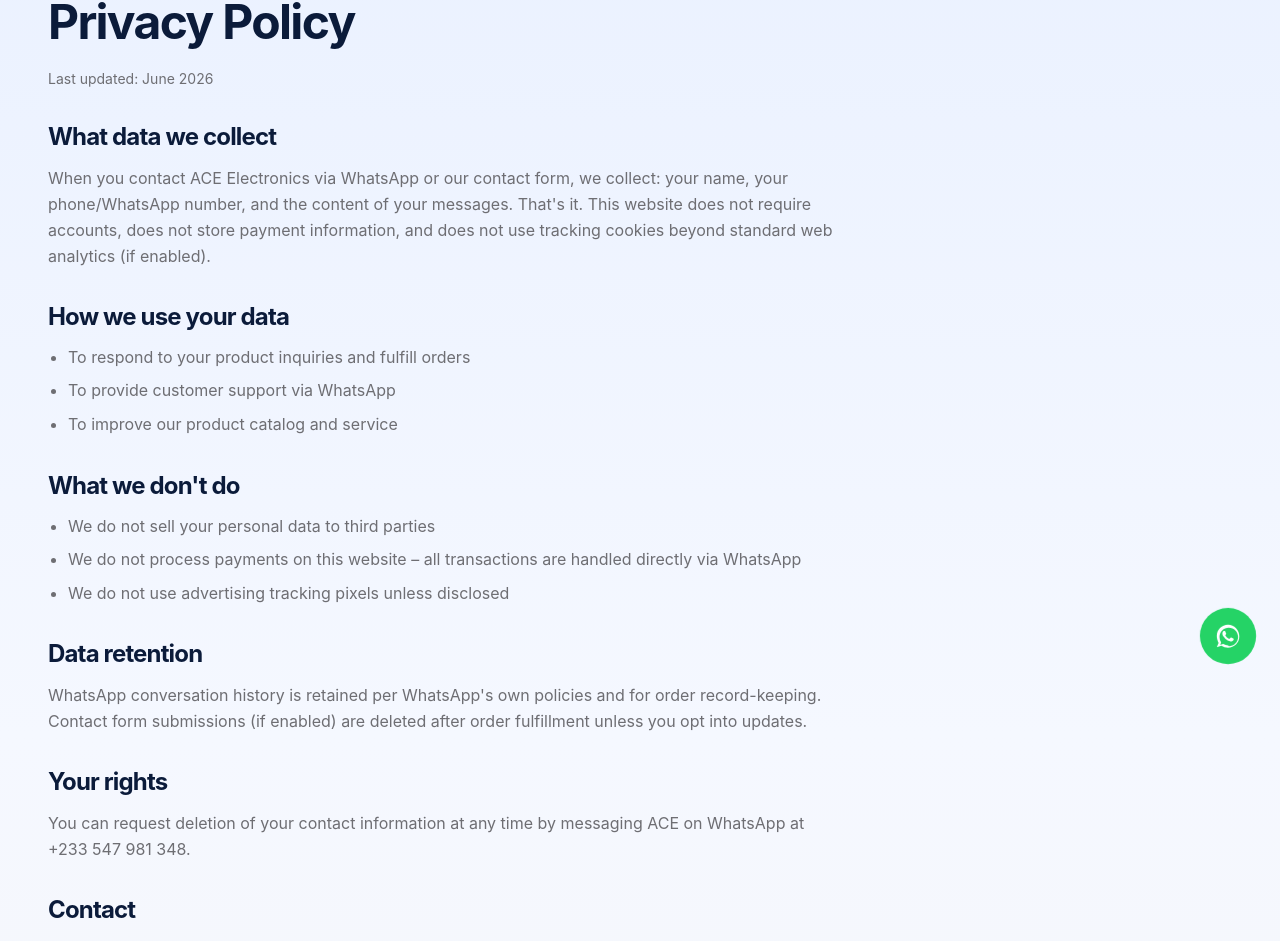
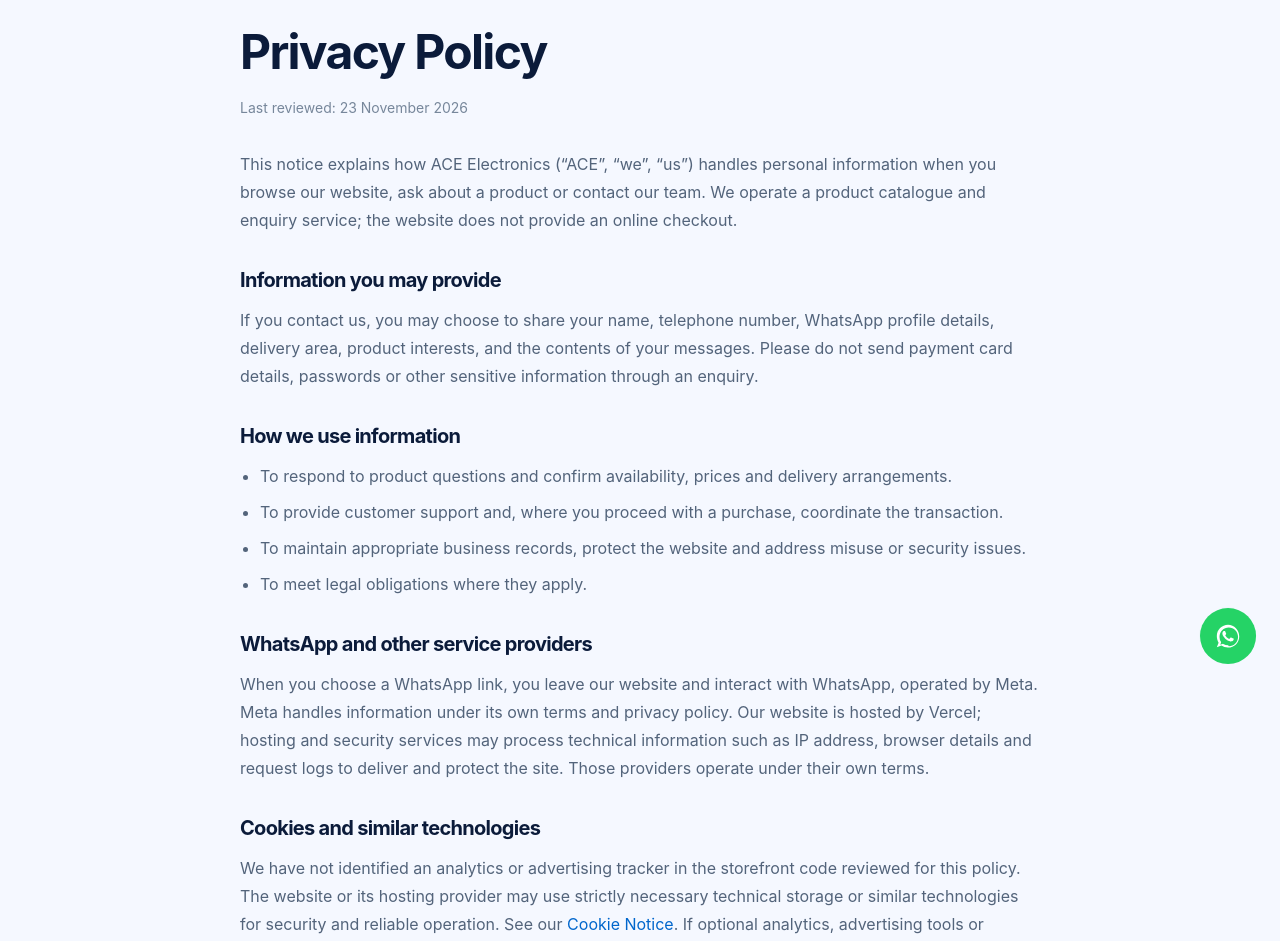
Before and after one commit to Bosman-best/my-nextjs-ace-electronics-web-build, a Next.js app: page /privacy in a window 1280 px wide. Shown: the part 112-1053 px from the top of the page. Built offline with nearby package versions, Linux system fonts and the light colour scheme.

Commit message:
Update storefront legal information and footer links

```diff
--- a/app/privacy/page.tsx
+++ b/app/privacy/page.tsx
@@ -6,47 +6,50 @@ import type { Metadata } from 'next'
 
 export const metadata: Metadata = {
   title: 'Privacy Policy | ACE Electronics Ghana',
-  description: 'How ACE Electronics handles your personal data. Name, WhatsApp number, and inquiry messages only – no data sales, no tracking beyond standard analytics.',
+  description: 'Learn how ACE Electronics handles personal information when you browse our catalogue or contact us through WhatsApp.',
 }
 
 export default function PrivacyPage() {
   return (
     <>
       <NavBar />
-      <main className="py-16 md:py-24">
+      <main className="ace-page min-h-screen py-16 md:py-24">
         <PageContainer>
-          <div className="max-w-[800px]">
-            <h1 className="font-heading text-[36px] md:text-[48px] font-semibold text-[#1D1D1F] mb-2">Privacy Policy</h1>
-            <p className="text-[#6E6E73] text-sm mb-8">Last updated: June 2026</p>
+          <article className="mx-auto max-w-[800px]">
+            <p className="mb-3 text-[11px] font-bold uppercase tracking-[.18em] text-[#0066CC]">Legal information</p>
+            <h1 className="mb-2 font-heading text-[36px] font-semibold text-[#14233B] md:text-[48px]">Privacy Policy</h1>
+            <p className="mb-8 text-sm text-[#77879B]">Last reviewed: 23 November 2026</p>
 
-            <h2 className="font-heading text-2xl font-semibold text-[#1D1D1F] mt-8 mb-3">What data we collect</h2>
-            <p className="text-[#6E6E73] leading-relaxed">When you contact ACE Electronics via WhatsApp or our contact form, we collect: your name, your phone/WhatsApp number, and the content of your messages. That&apos;s it. This website does not require accounts, does not store payment information, and does not use tracking cookies beyond standard web analytics (if enabled).</p>
+            <p className="leading-7 text-[#53647B]">This notice explains how ACE Electronics (“ACE”, “we”, “us”) handles personal information when you browse our website, ask about a product or contact our team. We operate a product catalogue and enquiry service; the website does not provide an online checkout.</p>
 
-            <h2 className="font-heading text-2xl font-semibold text-[#1D1D1F] mt-8 mb-3">How we use your data</h2>
-            <ul className="text-[#6E6E73] space-y-2 list-disc pl-5">
-              <li>To respond to your product inquiries and fulfill orders</li>
-              <li>To provide customer support via WhatsApp</li>
-              <li>To improve our product catalog and service</li>
+            <h2 className="mt-8 mb-3 font-heading text-xl font-semibold text-[#14233B]">Information you may provide</h2>
+            <p className="leading-7 text-[#53647B]">If you contact us, you may choose to share your name, telephone number, WhatsApp profile details, delivery area, product interests, and the contents of your messages. Please do not send payment card details, passwords or other sensitive information through an enquiry.</p>
+
+            <h2 className="mt-8 mb-3 font-heading text-xl font-semibold text-[#14233B]">How we use information</h2>
+            <ul className="list-disc space-y-2 pl-5 leading-7 text-[#53647B]">
+              <li>To respond to product questions and confirm availability, prices and delivery arrangements.</li>
+              <li>To provide customer support and, where you proceed with a purchase, coordinate the transaction.</li>
+              <li>To maintain appropriate business records, protect the website and address misuse or security issues.</li>
+              <li>To meet legal obligations where they apply.</li>
             </ul>
 
-            <h2 className="font-heading text-2xl font-semibold text-[#1D1D1F] mt-8 mb-3">What we don&apos;t do</h2>
-            <ul className="text-[#6E6E73] space-y-2 list-disc pl-5">
-              <li>We do not sell your personal data to third parties</li>
-              <li>We do not process payments on this website – all transactions are handled directly via WhatsApp</li>
-              <li>We do not use advertising tracking pixels unless disclosed</li>
-            </ul>
+            <h2 className="mt-8 mb-3 font-heading text-xl font-semibold text-[#14233B]">WhatsApp and other service providers</h2>
+            <p className="leading-7 text-[#53647B]">When you choose a WhatsApp link, you leave our website and interact with WhatsApp, operated by Meta. Meta handles information under its own terms and privacy policy. Our website is hosted by Vercel; hosting and security services may process technical information such as IP address, browser details and request logs to deliver and protect the site. Those providers operate under their own terms.</p>
 
-            <h2 className="font-heading text-2xl font-semibold text-[#1D1D1F] mt-8 mb-3">Data retention</h2>
-            <p className="text-[#6E6E73] leading-relaxed">WhatsApp conversation history is retained per WhatsApp&apos;s own policies and for order record-keeping. Contact form submissions (if enabled) are deleted after order fulfillment unless you opt into updates.</p>
+            <h2 className="mt-8 mb-3 font-heading text-xl font-semibold text-[#14233B]">Cookies and similar technologies</h2>
+            <p className="leading-7 text-[#53647B]">We have not identified an analytics or advertising tracker in the storefront code reviewed for this policy. The website or its hosting provider may use strictly necessary technical storage or similar technologies for security and reliable operation. See our <a className="text-[#0066CC] hover:underline" href="/cookies">Cookie Notice</a>. If optional analytics, advertising tools or additional integrations are introduced, this notice will be updated before they are used.</p>
 
-            <h2 className="font-heading text-2xl font-semibold text-[#1D1D1F] mt-8 mb-3">Your rights</h2>
-            <p className="text-[#6E6E73] leading-relaxed">You can request deletion of your contact information at any time by messaging ACE on WhatsApp at +233 547 981 348.</p>
+            <h2 className="mt-8 mb-3 font-heading text-xl font-semibold text-[#14233B]">Sharing and retention</h2>
+            <p className="leading-7 text-[#53647B]">We do not sell personal information. Information may be handled by service providers where needed to operate communications, hosting or customer support, or disclosed where required by law. We keep enquiry and transaction information only for as long as reasonably needed for the purpose collected, legitimate business records, dispute handling and legal requirements. Actual retention periods depend on the record and applicable obligations.</p>
 
-            <h2 className="font-heading text-2xl font-semibold text-[#1D1D1F] mt-8 mb-3">Contact</h2>
-            <p className="text-[#6E6E73]">Privacy questions? WhatsApp ACE Electronics: +233 547 981 348</p>
+            <h2 className="mt-8 mb-3 font-heading text-xl font-semibold text-[#14233B]">Your choices and requests</h2>
+            <p className="leading-7 text-[#53647B]">You may choose not to provide personal information, although we may then be unable to respond to an enquiry or arrange a requested service. You can contact us to ask about information associated with your enquiry or to request correction or deletion, subject to applicable legal and record-keeping requirements.</p>
 
-            <p className="text-[#6E6E73] text-sm italic mt-10">This is a standard privacy policy for a WhatsApp-first electronics retailer in Ghana. If you process payments online, use Meta Pixel / GA4, or store customer data in a CRM, update this policy accordingly before launch.</p>
-          </div>
+            <h2 className="mt-8 mb-3 font-heading text-xl font-semibold text-[#14233B]">Contact</h2>
+            <p className="leading-7 text-[#53647B]">For privacy questions, contact ACE Electronics at <a className="text-[#0066CC] hover:underline" href="https://wa.me/233547981348">+233 54 798 1348 on WhatsApp</a>.</p>
+
+            <p className="mt-8 text-xs leading-6 text-[#77879B]">This website notice describes the storefront's current enquiry-led setup. ACE must keep it aligned with its actual business processes, service providers and data practices. It is not a substitute for advice from a Ghanaian data-protection professional.</p>
+          </article>
         </PageContainer>
       </main>
       <Footer />
```
